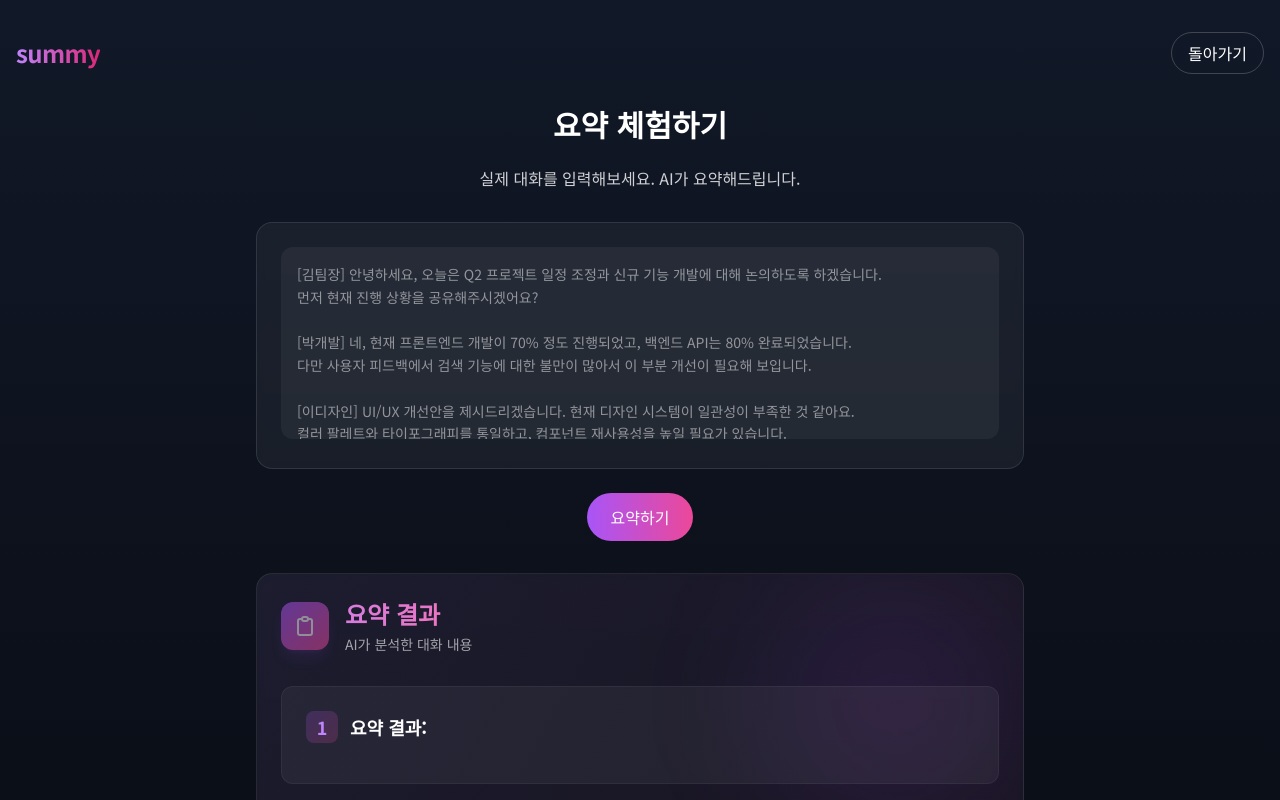
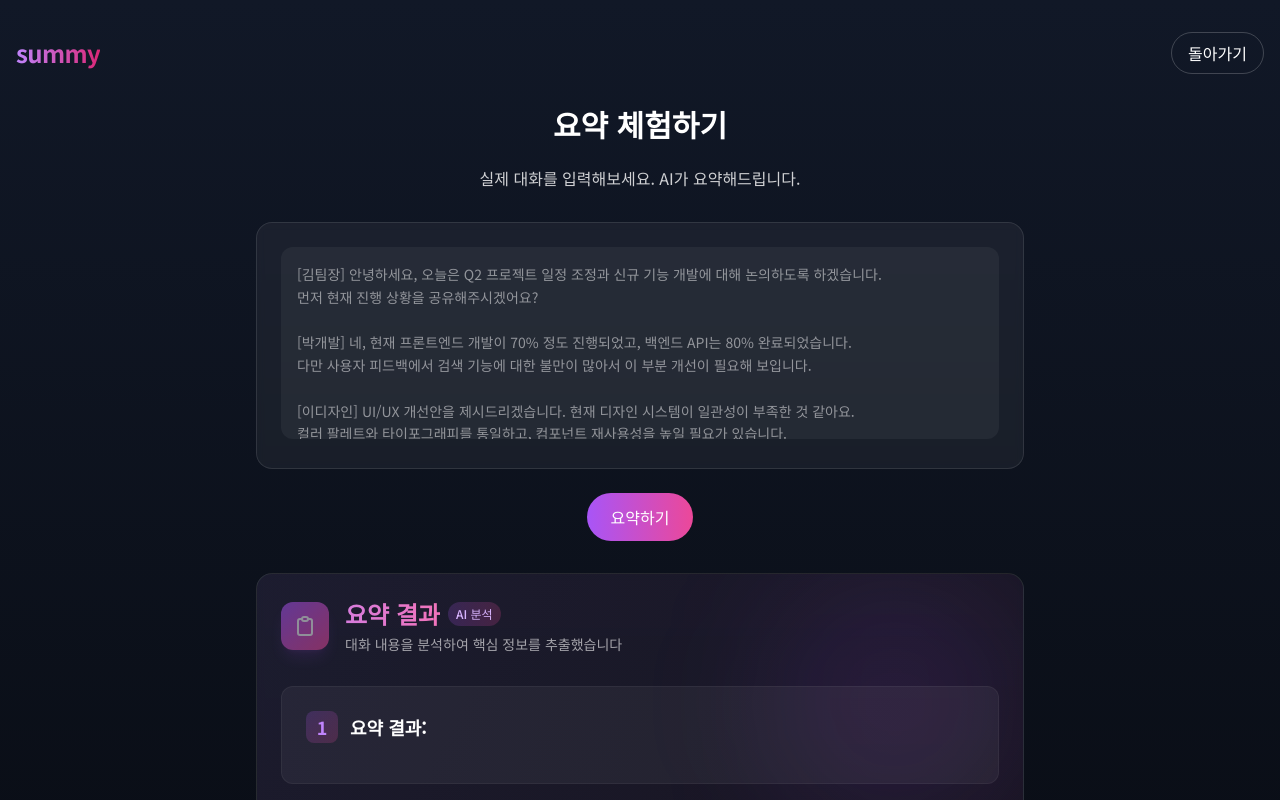
Before and after one commit to FLYLIKEB/summy, a Next.js app: page /demo in a window 1280 px wide. Both pictures are taken after a click on the button "요약하기". Shown: the top 800 px of the page. Built offline with nearby package versions, Linux system fonts and the light colour scheme.

Commit message:
style: 요약 결과 제목 UI 개선

```diff
--- a/app/demo/page.tsx
+++ b/app/demo/page.tsx
@@ -164,14 +164,20 @@ export default function DemoPage() {
 
               <div className="relative">
                 <div className="flex items-center gap-4 mb-8">
-                  <div className="w-12 h-12 rounded-xl bg-gradient-to-br from-purple-500 to-pink-500 flex items-center justify-center shadow-lg shadow-purple-500/20 animate-pulse">
-                    <svg className="w-6 h-6 text-white" fill="none" stroke="currentColor" viewBox="0 0 24 24">
-                      <path strokeLinecap="round" strokeLinejoin="round" strokeWidth={2} d="M9 5H7a2 2 0 00-2 2v12a2 2 0 002 2h10a2 2 0 002-2V7a2 2 0 00-2-2h-2M9 5a2 2 0 002 2h2a2 2 0 002-2M9 5a2 2 0 012-2h2a2 2 0 012 2" />
-                    </svg>
+                  <div className="relative">
+                    <div className="w-12 h-12 rounded-xl bg-gradient-to-br from-purple-500 to-pink-500 flex items-center justify-center shadow-lg shadow-purple-500/20 animate-pulse">
+                      <svg className="w-6 h-6 text-white" fill="none" stroke="currentColor" viewBox="0 0 24 24">
+                        <path strokeLinecap="round" strokeLinejoin="round" strokeWidth={2} d="M9 5H7a2 2 0 00-2 2v12a2 2 0 002 2h10a2 2 0 002-2V7a2 2 0 00-2-2h-2M9 5a2 2 0 002 2h2a2 2 0 002-2M9 5a2 2 0 012-2h2a2 2 0 012 2" />
+                      </svg>
+                    </div>
+                    <div className="absolute -inset-1 bg-gradient-to-r from-purple-500/20 to-pink-500/20 rounded-xl blur opacity-0 group-hover:opacity-100 transition-opacity duration-300"></div>
                   </div>
                   <div>
-                    <h2 className="text-2xl font-bold bg-gradient-to-r from-purple-400 to-pink-400 text-transparent bg-clip-text animate-gradient">요약 결과</h2>
-                    <p className="text-sm text-white/60 mt-1">AI가 분석한 대화 내용</p>
+                    <div className="flex items-center gap-2">
+                      <h2 className="text-2xl font-bold bg-gradient-to-r from-purple-400 to-pink-400 text-transparent bg-clip-text animate-gradient">요약 결과</h2>
+                      <span className="px-2 py-1 text-xs font-medium bg-gradient-to-r from-purple-500/20 to-pink-500/20 rounded-full text-purple-300">AI 분석</span>
+                    </div>
+                    <p className="text-sm text-white/60 mt-1">대화 내용을 분석하여 핵심 정보를 추출했습니다</p>
                   </div>
                 </div>
 
```
